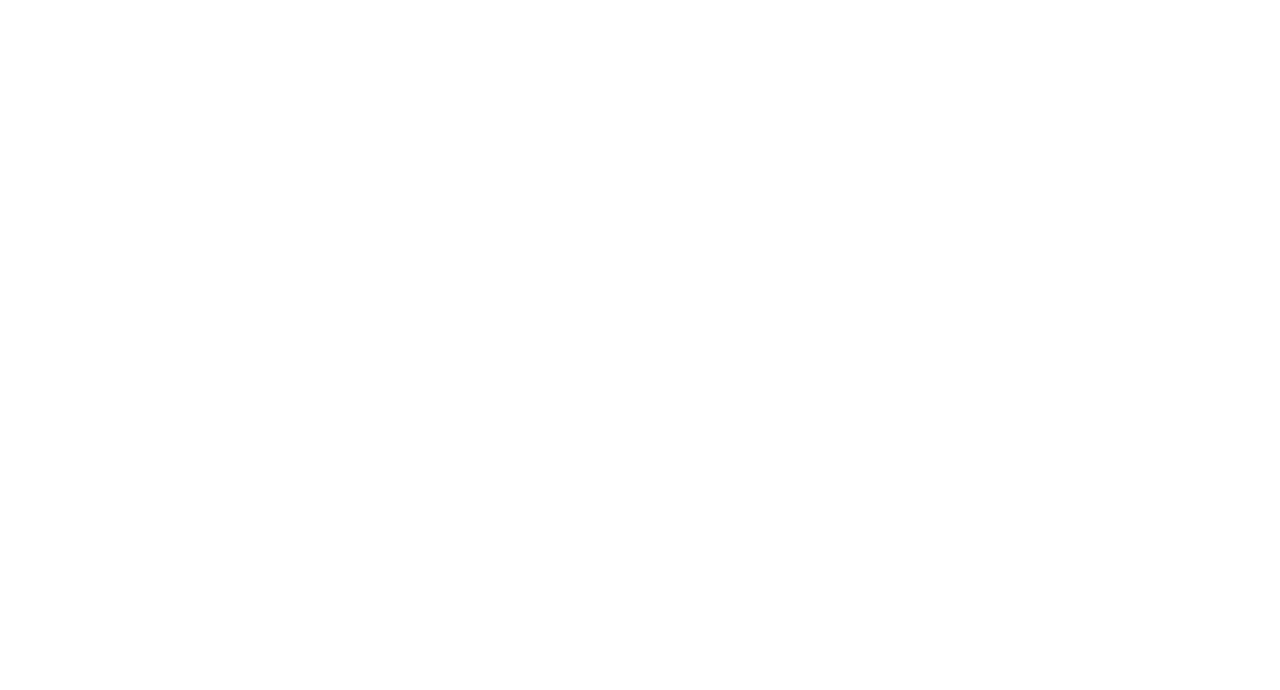
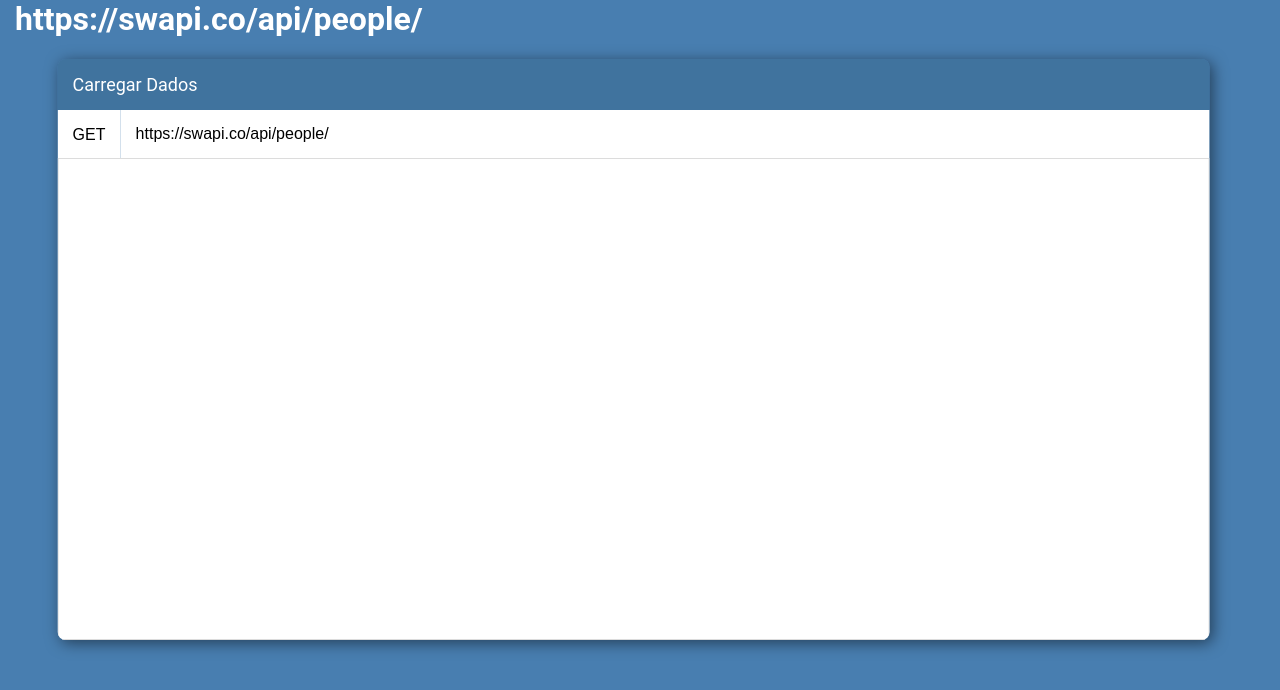
Before and after one commit to JohnPonciano/Projeto-Teste, a plain HTML site: page modal.html in a window 1280 px wide. Drawn offline with Linux system fonts and the light colour scheme.

Commit message:
Finalizado

```diff
--- a/modal.html
+++ b/modal.html
@@ -1,18 +1,27 @@
-<!DOCTYPE html>
-<html lang="en">
+<html lang="pt-br">
 <head>
     <meta charset="UTF-8">
     <meta name="viewport" content="width=device-width, initial-scale=1.0">
     <meta http-equiv="X-UA-Compatible" content="ie=edge">
-    <title>Document</title>
+    <link rel="stylesheet" href="./styles2.css">
+    <title>API</title>
 </head>
 <body>
-    <div class="card shadow" style="width: 18rem;">
-        <h5 id='name'></h5>
-        <div class="card-body">
-            <h5 id="gender" class="card-title"></h5>
-            <p id="birth_year" class="card-text"></p>
+    <h1>https://swapi.co/api/people/</h1>
+    <div class="panel">
+        <div class="get" onclick="getData()">Carregar Dados</div>
+        <div class="input-bar">
+            <select id="method">
+                <option value="GET">GET</option>
+            </select>
+            <input type="text" value="https://swapi.co/api/people/" placeholder="Enter request URL">
+        </div>
+        <div class="container">
+            <div class="content">
+                <code id="results"></code>
+            </div>
         </div>
     </div>
+    <script src="./script.js"></script>
 </body>
 </html>
--- a/script.js
+++ b/script.js
@@ -1,23 +1,16 @@
 const url='https://swapi.co/api/people/'
 
+const getData = async () => {
+    const url = document.querySelector(['input']),
+    code = document.querySelector('#results'),
+    select = document.querySelector('#method'),
+    method = select.value
 
-function readJson() {
-    fetch(url)
-        .then(response => {
-            if (!response.ok) {
-                throw new Error("Erro HTTP: " + response.status);
-            }
-            return response.json();
-        })
-        .then(json => {
-            this.response = json;
-            document.getElementById('nome').src = response.data.nome;
-            document.getElementById('gender').innerHTML = response.data.first_name;
-            document.getElementById('birth_year').innerHTML = response.data.last_name;
-        })
-        .catch(function () {
-            this.dataError = true;
-        })
+    if(url.value) {
+        code.innerHTML = await fetch(url.value, { method :  method })
+            .then(res => res.text())
+            .catch(error => error)
+    } else {
+        code.innerHTML = url
+    }
 }
-
-readJson();
--- /dev/null
+++ b/styles2.css
@@ -0,0 +1,62 @@
+html, body {
+    margin: 0;
+    padding: 0;
+    background: #487eb0;
+    font-family: 'Roboto';
+}
+
+h1 {
+    padding-left: 15px;
+    color: white;
+}
+
+input {
+    width: 100%;
+    padding: 15px;
+    font-size: 16px;
+    border: none;
+    outline: 0;
+}
+
+.panel {
+    position: absolute;
+    width: 90%;
+    transform: translate(5%);
+    border-radius: 8px;
+    box-shadow: 3px 3px 15px 0px rgba(0,0,0,0.5);
+    overflow: hidden;
+}
+
+.input-bar {
+    display: flex;
+}
+
+.input-bar > select {
+    padding: 15px;
+    background: white;
+    font-size: 16px;
+    border: none;
+    outline: 0;
+    -webkit-appearance: none;
+    border-radius: 0px;
+}
+
+.container {
+    height: 480px;
+    background: white;
+    border: 1px solid gainsboro;
+    overflow: auto;
+}
+
+.get {
+    background: #40739e;
+    font-size: 18px;
+    color: white;
+    padding: 15px;
+    z-index: 10;
+    cursor: pointer;
+}
+
+.content {
+    padding: 20px 30px 20px 30px;
+}
```
